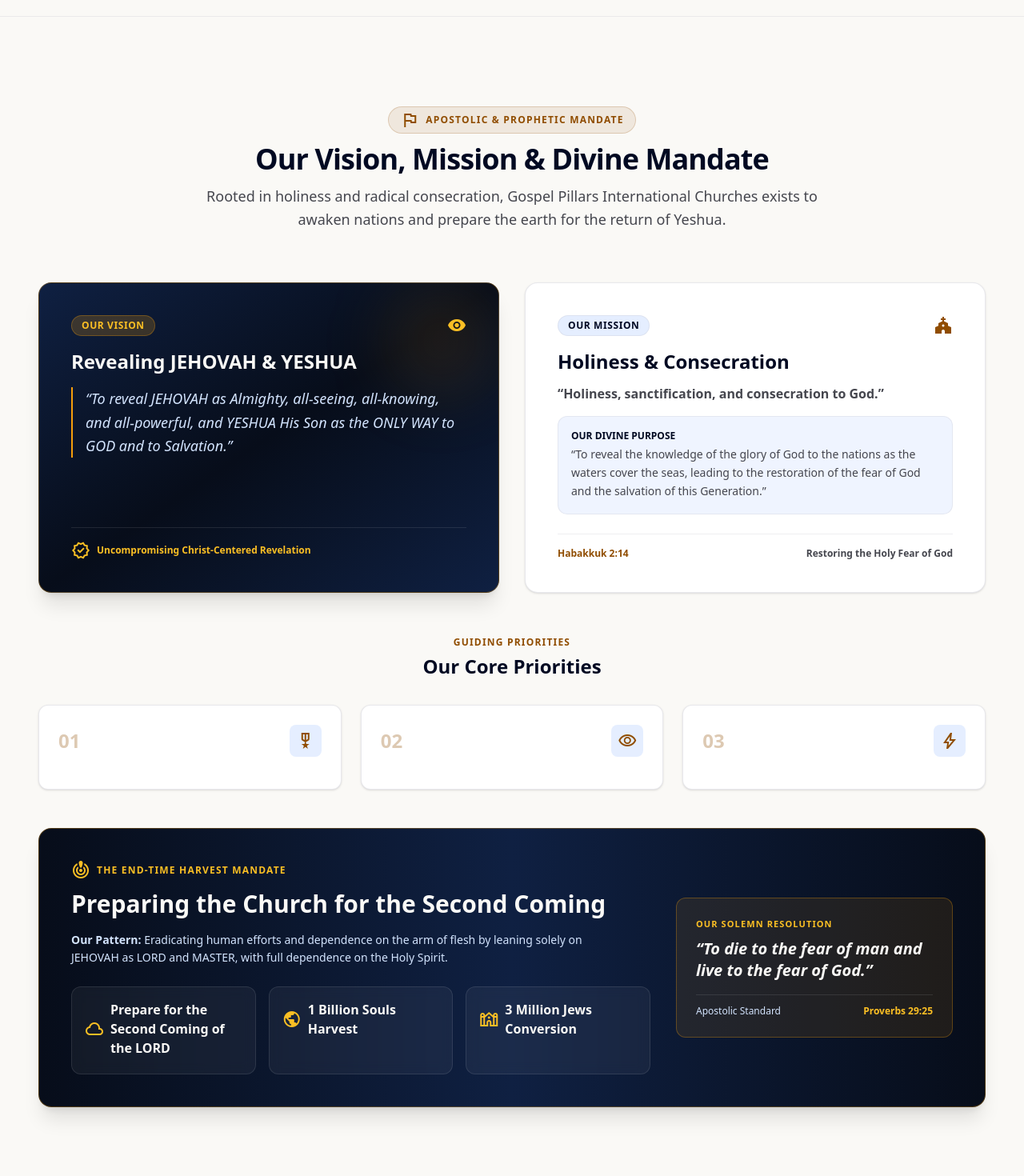
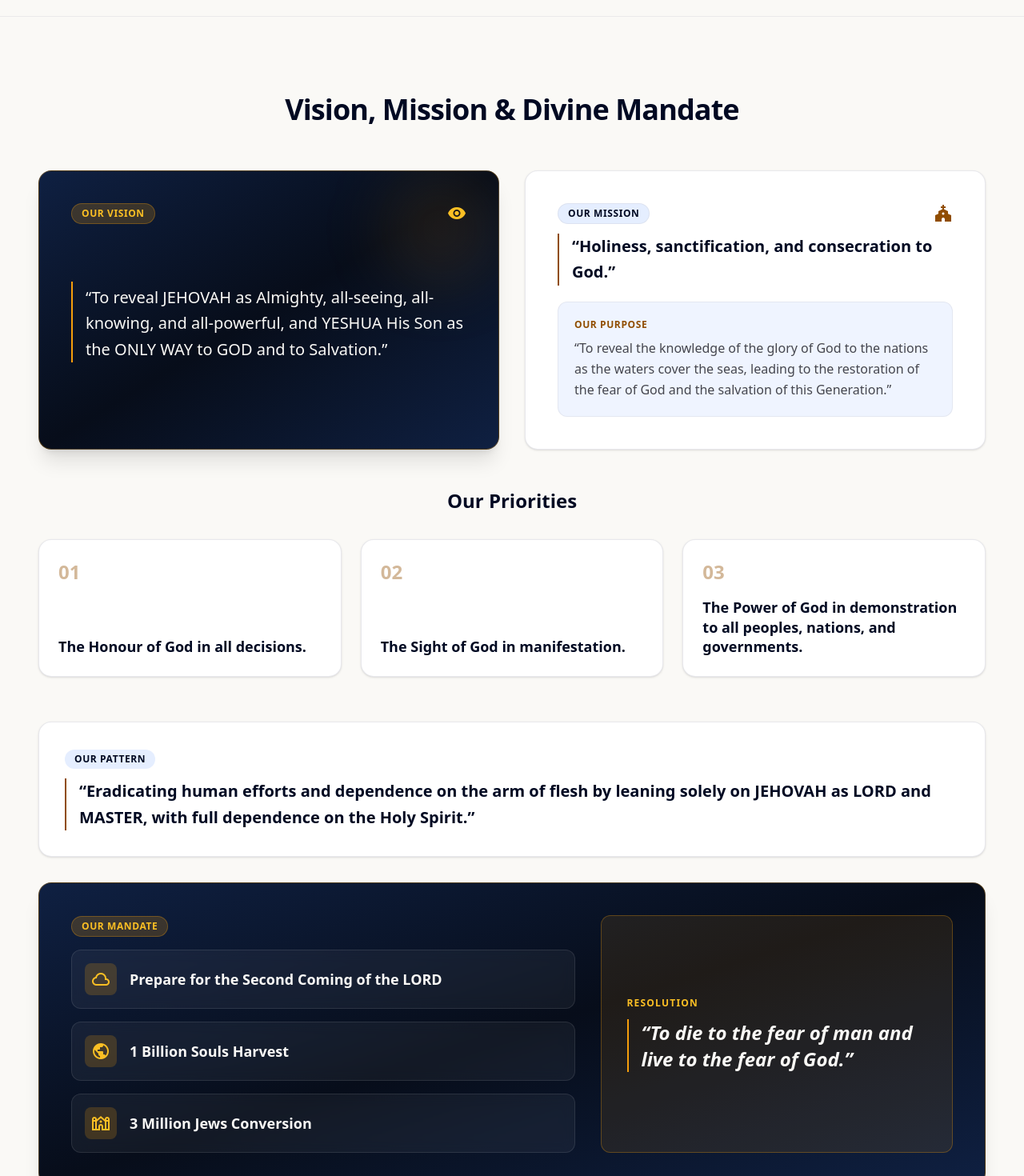
Before and after one commit to Derrick99234/gpc-ikeja, a Next.js app: page / in a window 1280 px wide. Shown: the part 1900-3370 px from the top of the page at 80% size. Built offline with nearby package versions, Linux system fonts and the light colour scheme.

Commit message:
style(vision): remove icons on Priorities section cards for clean minimalist layout

```diff
--- a/src/components/VisionMission.tsx
+++ b/src/components/VisionMission.tsx
@@ -2,30 +2,22 @@
 
 export default function VisionMission() {
   return (
-    <section className="py-16 sm:py-20 lg:py-28 bg-[#faf9f6] border-y border-[#c5c6cf]/30" id="vision">
+    <section className="py-16 sm:py-20 lg:py-24 bg-[#faf9f6] border-y border-[#c5c6cf]/30" id="vision">
       <div className="max-w-7xl mx-auto px-4 sm:px-6 lg:px-12">
         {/* Section Header */}
-        <div className="text-center max-w-3xl mx-auto mb-10 sm:mb-16">
-          <div className="inline-flex items-center gap-2 px-3.5 py-1 rounded-full bg-[#904d00]/10 text-[#904d00] text-xs uppercase tracking-widest font-bold mb-3 border border-[#904d00]/20">
-            <span className="material-symbols-outlined text-sm">flag</span>
-            <span>Apostolic &amp; Prophetic Mandate</span>
-          </div>
+        <div className="text-center max-w-3xl mx-auto mb-10 sm:mb-14">
           <h2 className="font-headline text-2xl sm:text-4xl font-extrabold text-[#000922] tracking-tight">
-            Our Vision, Mission &amp; Divine Mandate
+            Vision, Mission &amp; Divine Mandate
           </h2>
-          <p className="text-sm sm:text-base lg:text-lg text-[#45464e] mt-2 sm:mt-3 leading-relaxed">
-            Rooted in holiness and radical consecration, Gospel Pillars International Churches exists to awaken nations and prepare the earth for the return of Yeshua.
-          </p>
         </div>
 
         {/* Vision & Mission Highlight Cards */}
         <div className="grid grid-cols-1 md:grid-cols-2 gap-6 sm:gap-8 mb-10 sm:mb-12">
           {/* Vision Card */}
-          <div className="relative rounded-2xl p-6 sm:p-8 lg:p-10 bg-gradient-to-br from-[#0f2042] via-[#070d1a] to-[#0f2042] text-[#faf9f6] border border-[#f59e0b]/30 shadow-xl overflow-hidden group">
-            <div className="absolute top-0 right-0 w-36 h-36 bg-[#f59e0b]/10 rounded-full blur-2xl group-hover:scale-125 transition-transform duration-700"></div>
-            <div className="relative z-10 flex flex-col justify-between h-full space-y-5 sm:space-y-6">
-              <div>
-                <div className="flex items-center justify-between mb-4">
+          <div className="relative rounded-2xl p-6 sm:p-8 lg:p-10 bg-gradient-to-br from-[#0f2042] via-[#070d1a] to-[#0f2042] text-[#faf9f6] border border-[#f59e0b]/30 shadow-xl overflow-hidden group flex flex-col justify-between">
+            <div className="absolute top-0 right-0 w-36 h-36 bg-[#f59e0b]/10 rounded-full blur-2xl group-hover:scale-125 transition-transform duration-700 pointer-events-none"></div>
+            <div className="relative z-10 space-y-4">
+              <div className="flex items-center justify-between mb-2">
                 <span className="px-3 py-1 rounded-full bg-[#f59e0b]/20 border border-[#f59e0b]/30 text-[#fbbf24] text-xs uppercase font-bold tracking-wider">
                   Our Vision
                 </span>
@@ -33,25 +25,17 @@
                   visibility
                 </span>
               </div>
-                <h3 className="font-headline text-lg sm:text-xl lg:text-2xl font-bold text-[#faf9f6] mb-3 sm:mb-4">
-                  Revealing JEHOVAH &amp; YESHUA
-                </h3>
-                <blockquote className="text-sm sm:text-base lg:text-lg text-[#d3e4fe] italic leading-relaxed border-l-2 border-[#f59e0b] pl-4">
+              <blockquote className="text-base sm:text-lg lg:text-xl text-[#faf9f6] mt-18 font-medium leading-relaxed border-l-2 border-[#f59e0b] pl-4 pt-1">
                 &ldquo;{CHURCH_VISION_MISSION.vision}&rdquo;
               </blockquote>
-              </div>
-              <div className="pt-4 border-t border-white/10 text-xs text-[#fbbf24] font-semibold flex items-center gap-2">
-                <span className="material-symbols-outlined text-sm">verified</span>
-                <span>Uncompromising Christ-Centered Revelation</span>
-              </div>
             </div>
           </div>
 
           {/* Mission & Purpose Card */}
-          <div className="relative rounded-2xl p-6 sm:p-8 lg:p-10 bg-white border border-[#c5c6cf]/40 shadow-sm hover:shadow-xl transition-shadow duration-300 flex flex-col justify-between group">
-            <div className="relative z-10 space-y-5 sm:space-y-6">
+          <div className="relative rounded-2xl p-6 sm:p-8 lg:p-10 bg-white border border-[#c5c6cf]/40 shadow-sm hover:shadow-xl transition-shadow duration-300 flex flex-col justify-between">
+            <div className="space-y-5">
               <div>
-                <div className="flex items-center justify-between mb-4">
+                <div className="flex items-center justify-between mb-3">
                   <span className="px-3 py-1 rounded-full bg-[#e5eeff] border border-[#c5c6cf]/30 text-[#000922] text-xs uppercase font-bold tracking-wider">
                     Our Mission
                   </span>
@@ -59,95 +43,90 @@
                     church
                   </span>
                 </div>
-                <h3 className="font-headline text-lg sm:text-xl lg:text-2xl font-bold text-[#000922] mb-2 sm:mb-3">
-                  Holiness &amp; Consecration
-                </h3>
-                <p className="text-sm sm:text-base text-[#45464e] font-semibold mb-3 sm:mb-4 text-[#904d00]">
+                <blockquote className="text-base sm:text-lg lg:text-xl font-bold text-[#000922] leading-relaxed border-l-2 border-[#904d00] pl-4">
                   &ldquo;{CHURCH_VISION_MISSION.mission}&rdquo;
-                </p>
-                <div className="p-3.5 sm:p-4 rounded-xl bg-[#eff4ff] border border-[#c5c6cf]/30">
-                  <h4 className="text-xs uppercase font-bold text-[#000922] mb-1">Our Divine Purpose</h4>
-                  <p className="text-xs sm:text-sm text-[#45464e] leading-relaxed">
+                </blockquote>
+              </div>
+
+              <div className="p-4 sm:p-5 rounded-xl bg-[#eff4ff] border border-[#c5c6cf]/30">
+                <span className="text-xs uppercase font-bold text-[#904d00] tracking-wider block mb-2">
+                  Our Purpose
+                </span>
+                <p className="text-sm sm:text-base text-[#45464e] leading-relaxed">
                   &ldquo;{CHURCH_VISION_MISSION.purpose}&rdquo;
                 </p>
-                </div>
-              </div>
-              <div className="pt-4 border-t border-[#c5c6cf]/30 text-xs text-[#45464e] font-semibold flex items-center justify-between">
-                <span className="text-[#904d00]">Habakkuk 2:14</span>
-                <span>Restoring the Holy Fear of God</span>
               </div>
             </div>
           </div>
         </div>
 
-        {/* 3 Pillars / Priorities */}
-        <div className="mb-12">
-          <div className="text-center mb-8">
-            <span className="text-xs uppercase tracking-widest font-bold text-[#904d00]">Guiding Priorities</span>
-            <h3 className="font-headline text-2xl font-bold text-[#000922] mt-1">Our Core Priorities</h3>
+        {/* Priorities Section */}
+        <div className="mb-10 sm:mb-14">
+          <div className="text-center mb-6 sm:mb-8">
+            <h3 className="font-headline text-xl sm:text-2xl font-bold text-[#000922]">Our Priorities</h3>
           </div>
-          <div className="grid grid-cols-1 md:grid-cols-3 gap-6">
+          <div className="grid grid-cols-1 md:grid-cols-3 gap-5 sm:gap-6">
             {CHURCH_VISION_MISSION.priorities.map((item, idx) => (
               <div
                 key={idx}
-                className="bg-white rounded-xl p-6 border border-[#c5c6cf]/40 shadow-sm hover:border-[#904d00]/40 hover:-translate-y-1 transition-all duration-300 flex flex-col justify-between"
+                className="bg-white rounded-2xl p-6 border border-[#c5c6cf]/40 shadow-sm hover:border-[#904d00]/40 hover:-translate-y-1 transition-all duration-300 flex flex-col justify-between"
               >
-                <div>
-                  <div className="flex items-center justify-between mb-4">
-                    <span className="font-headline text-2xl font-extrabold text-[#904d00]/30">{item.number}</span>
-                    <div className="w-10 h-10 rounded-lg bg-[#e5eeff] flex items-center justify-center text-[#904d00]">
-                      <span className="material-symbols-outlined text-xl">{item.icon}</span>
+                <div className="mb-4">
+                  <span className="font-headline text-2xl font-extrabold text-[#904d00]/40">{item.number}</span>
                 </div>
-                  </div>
-                  <h4 className="font-headline text-lg font-bold text-[#000922] mb-2">{item.title}</h4>
-                  <p className="text-sm text-[#45464e] leading-relaxed">{item.desc}</p>
-                </div>
+                <p className="font-headline text-base sm:text-lg font-bold text-[#000922] leading-snug">
+                  {item.text}
+                </p>
               </div>
             ))}
           </div>
         </div>
 
-        {/* Prophetic Mandate & Resolution Ribbon */}
-        <div className="rounded-2xl bg-gradient-to-r from-[#070d1a] via-[#0f2042] to-[#070d1a] p-5 sm:p-8 lg:p-10 border border-[#f59e0b]/30 shadow-xl text-[#faf9f6]">
+        {/* Pattern, Mandate & Resolution */}
+        <div className="space-y-6 sm:space-y-8">
+          {/* Our Pattern */}
+          <div className="bg-white rounded-2xl p-6 sm:p-8 border border-[#c5c6cf]/40 shadow-sm">
+            <span className="px-3 py-1 rounded-full bg-[#e5eeff] text-[#000922] text-xs uppercase font-bold tracking-wider inline-block mb-3">
+              Our Pattern
+            </span>
+            <blockquote className="font-headline text-base sm:text-lg lg:text-xl font-semibold text-[#000922] leading-relaxed border-l-2 border-[#904d00] pl-4">
+              &ldquo;{CHURCH_VISION_MISSION.pattern}&rdquo;
+            </blockquote>
+          </div>
+
+          {/* Mandate & Resolution Ribbon */}
+          <div className="rounded-2xl bg-gradient-to-br from-[#0f2042] via-[#070d1a] to-[#0f2042] p-6 sm:p-8 lg:p-10 border border-[#f59e0b]/30 shadow-xl text-[#faf9f6]">
             <div className="grid grid-cols-1 lg:grid-cols-12 gap-6 sm:gap-8 items-center">
-            {/* Left: Mandate Targets */}
-            <div className="lg:col-span-8">
-              <div className="flex items-center gap-2 text-[#fbbf24] text-xs uppercase tracking-widest font-bold mb-2 sm:mb-3">
-                <span className="material-symbols-outlined text-sm">crisis_alert</span>
-                <span>The End-Time Harvest Mandate</span>
+              {/* Left: Mandate */}
+              <div className="lg:col-span-7">
+                <span className="px-3 py-1 rounded-full bg-[#f59e0b]/20 border border-[#f59e0b]/30 text-[#fbbf24] text-xs uppercase font-bold tracking-wider inline-block mb-4">
+                  Our Mandate
+                </span>
+                <div className="space-y-3 sm:space-y-4">
+                  {CHURCH_VISION_MISSION.mandate.map((m, idx) => (
+                    <div
+                      key={idx}
+                      className="flex items-center gap-4 p-3.5 sm:p-4 rounded-xl bg-white/5 border border-white/10 backdrop-blur-sm"
+                    >
+                      <div className="w-10 h-10 rounded-lg bg-[#f59e0b]/20 text-[#fbbf24] flex items-center justify-center shrink-0">
+                        <span className="material-symbols-outlined text-xl">{m.icon}</span>
                       </div>
-              <h3 className="font-headline text-xl sm:text-2xl lg:text-3xl font-extrabold text-[#faf9f6] mb-3 sm:mb-4">
-                Preparing the Church for the Second Coming
-              </h3>
-              <p className="text-xs sm:text-sm text-[#d3e4fe] max-w-2xl leading-relaxed mb-5 sm:mb-6">
-                <strong>Our Pattern:</strong> {CHURCH_VISION_MISSION.pattern}
-              </p>
-
-              {/* Mandate Items */}
-              <div className="grid grid-cols-1 sm:grid-cols-3 gap-3 sm:gap-4">
-                {CHURCH_VISION_MISSION.mandate.map((m, idx) => (
-                  <div key={idx} className="p-3.5 sm:p-4 rounded-xl bg-white/5 border border-white/10 backdrop-blur-sm">
-                    <div className="flex items-center gap-2 text-[#fbbf24] mb-1">
-                      <span className="material-symbols-outlined text-base">{m.icon}</span>
-                      <span className="font-headline font-bold text-sm sm:text-base text-[#faf9f6]">{m.target}</span>
-                    </div>
-                    <p className="text-[11px] sm:text-xs text-[#d3e4fe]/80 leading-relaxed">{m.description}</p>
+                      <span className="font-headline font-bold text-base sm:text-lg text-[#faf9f6]">
+                        {m.target}
+                      </span>
                     </div>
                   ))}
                 </div>
               </div>
 
               {/* Right: Resolution */}
-            <div className="lg:col-span-4 p-5 sm:p-6 rounded-xl bg-[#f59e0b]/10 border border-[#f59e0b]/30 flex flex-col justify-center text-center lg:text-left">
-              <span className="text-[10px] sm:text-[11px] uppercase tracking-widest text-[#fbbf24] font-bold block mb-1 sm:mb-2">
-                Our Solemn Resolution
+              <div className="lg:col-span-5 h-full flex flex-col justify-center p-6 sm:p-8 rounded-xl bg-[#f59e0b]/10 border border-[#f59e0b]/30 text-center lg:text-left">
+                <span className="text-xs uppercase tracking-widest text-[#fbbf24] font-bold block mb-3">
+                  Resolution
                 </span>
-              <p className="font-headline text-base sm:text-lg lg:text-xl font-bold text-[#faf9f6] italic leading-snug">
+                <blockquote className="font-headline text-lg sm:text-xl lg:text-2xl font-bold text-[#faf9f6] italic leading-snug border-l-2 border-[#f59e0b] pl-4">
                   &ldquo;{CHURCH_VISION_MISSION.resolution}&rdquo;
-              </p>
-              <div className="mt-3 sm:mt-4 pt-2.5 sm:pt-3 border-t border-white/10 flex items-center justify-between text-xs text-[#d3e4fe]">
-                <span>Apostolic Standard</span>
-                <span className="text-[#fbbf24] font-bold">Proverbs 29:25</span>
+                </blockquote>
               </div>
             </div>
           </div>
```
Lines whose indentation alone changed are shown as unchanged.
